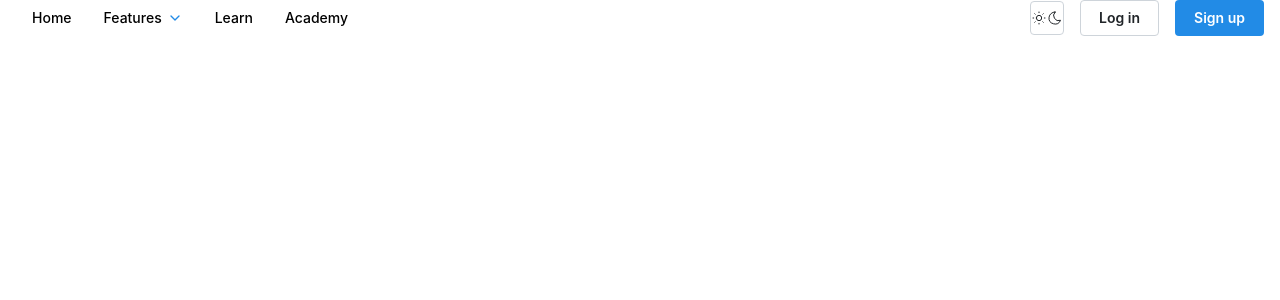
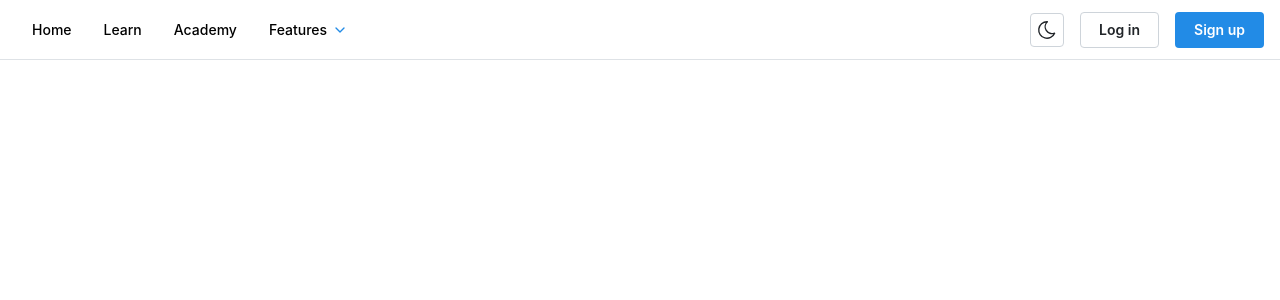
Before and after one commit to kitealva/task-app, a Next.js app: page / in a window 1280 px wide. Shown: the top 300 px of the page. Built offline with nearby package versions, Linux system fonts and the light colour scheme.

Commit message:
update-links

```diff
--- a/src/app/components/NavBar.tsx
+++ b/src/app/components/NavBar.tsx
@@ -98,6 +98,13 @@ import {
               <a href="#" className={classes.link}>
                 Home
               </a>
+
+              <a href="#" className={classes.link}>
+                Learn
+              </a>
+              <a href="#" className={classes.link}>
+                Academy
+              </a>
               <HoverCard width={600} position="bottom" radius="md" shadow="md" withinPortal>
                 <HoverCard.Target>
                   <a href="#" className={classes.link}>
@@ -112,7 +119,6 @@ import {
                     </Center>
                   </a>
                 </HoverCard.Target>
-
                 <HoverCard.Dropdown style={{ overflow: 'hidden' }}>
                   <Group justify="space-between" px="md">
                     <Text fw={500}>Features</Text>
@@ -142,12 +148,6 @@ import {
                   </div>
                 </HoverCard.Dropdown>
               </HoverCard>
-              <a href="#" className={classes.link}>
-                Learn
-              </a>
-              <a href="#" className={classes.link}>
-                Academy
-              </a>
             </Group>
 
             <Group visibleFrom="sm">
@@ -181,6 +181,12 @@ import {
             <a href="#" className={classes.link}>
               Home
             </a>
+            <a href="#" className={classes.link}>
+              Learn
+            </a>
+            <a href="#" className={classes.link}>
+              Academy
+            </a>
             <UnstyledButton className={classes.link} onClick={toggleLinks}>
               <Center inline>
                 <Box component="span" mr={5}>
@@ -193,12 +199,6 @@ import {
               </Center>
             </UnstyledButton>
             <Collapse in={linksOpened}>{links}</Collapse>
-            <a href="#" className={classes.link}>
-              Learn
-            </a>
-            <a href="#" className={classes.link}>
-              Academy
-            </a>
 
             <Divider my="sm" />
 
```
Also changed, not shown: package.json (+26 -6 lines), 1 other file (tests, documents, lock files or other folders).
